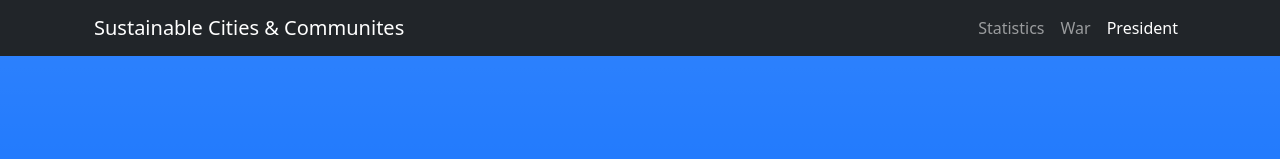
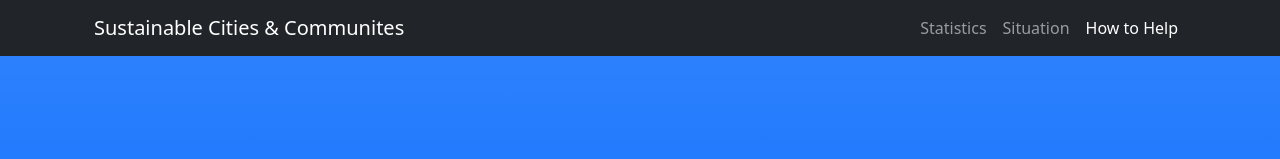
Before and after one commit to ultimatehecker/Sustainable-Cities-And-Communites, a website: page index.html in a window 1280 px wide. Shown: the top 159 px of the page. Drawn offline with nearby package versions, Linux system fonts and the light colour scheme.

Commit message:
updated nav-bar to make sense

```diff
--- a/index.html
+++ b/index.html
@@ -19,8 +19,8 @@
                 <div class="collapse navbar-collapse" id="navbarResponsive">
                     <ul class="navbar-nav ms-auto">
                         <li class="nav-item"><a class="nav-link" href="#stats">Statistics</a></li>
-                        <li class="nav-item"><a class="nav-link" href="#war">War</a></li>
-                        <li class="nav-item"><a class="nav-link" href="#president">President</a></li>
+                        <li class="nav-item"><a class="nav-link" href="#situation">Situation</a></li>
+                        <li class="nav-item"><a class="nav-link" href="#help">How to Help</a></li>
                     </ul>
                 </div>
             </div>
@@ -51,7 +51,7 @@
             </div>
         </section>
         <!-- Services section-->
-        <section class="bg-light" id="war">
+        <section class="bg-light" id="situation">
             <div class="container px-4">
                 <div class="row gx-4 justify-content-center">
                     <div class="col-lg-8">
@@ -64,7 +64,7 @@
             </div>
         </section>
         <!-- Contact section-->
-        <section id="president">
+        <section id="help">
             <div class="container px-4">
                 <div class="row gx-4 justify-content-center">
                     <div class="col-lg-8">
```
